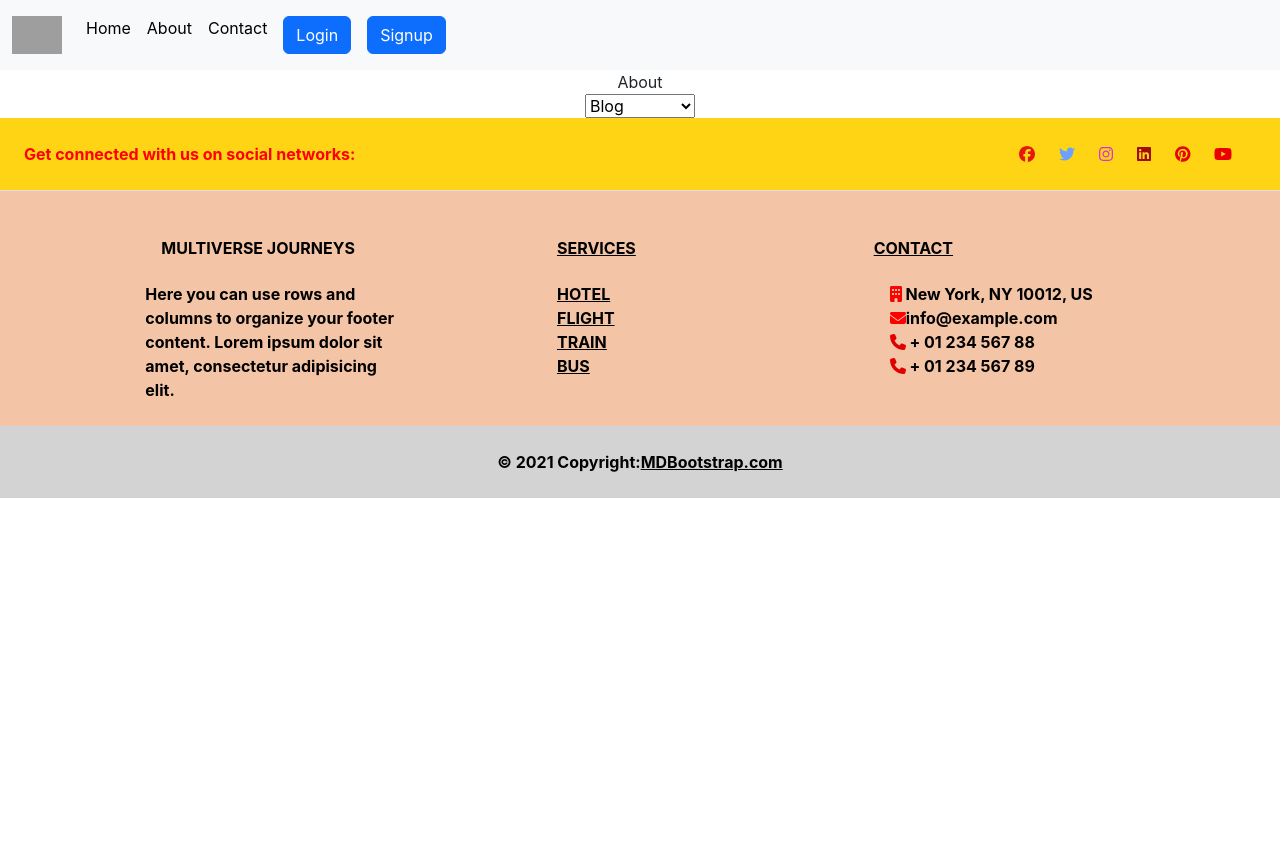
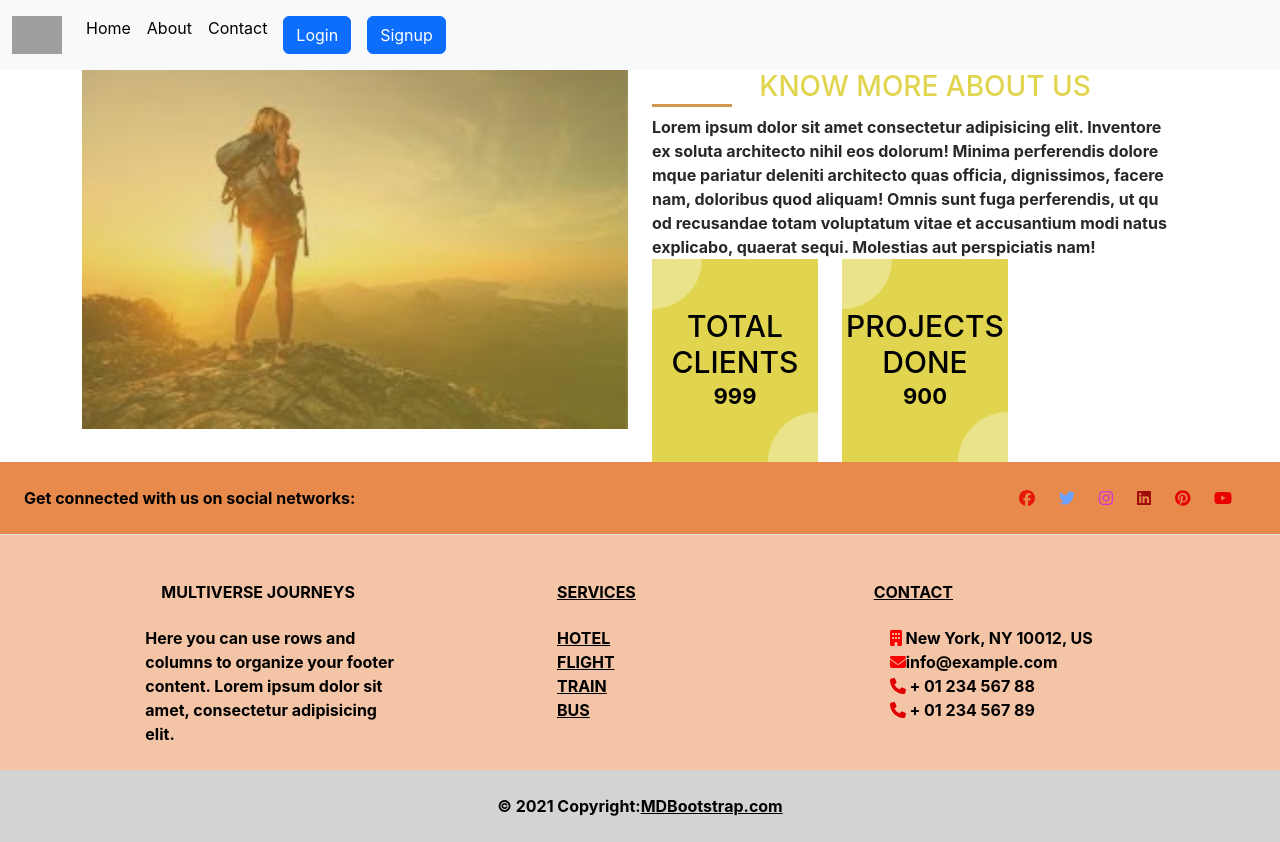
Before and after one commit to Madhabi-2004/Minor-project, a React (Create React App) app: page /about in a window 1280 px wide. Before the commit the page ends 800 px from the top, so only its background shows below. Built offline with nearby package versions, Linux system fonts and the light colour scheme; grey boxes are pictures that could not be loaded.

Commit message:
add about

```diff
--- a/package.json
+++ b/package.json
@@ -15,7 +15,7 @@
     "mdb-react-ui-kit": "^6.3.0",
     "react": "^18.2.0",
     "react-dom": "^18.2.0",
-    "react-router-dom": "^6.15.0",
+    "react-router-dom": "^6.16.0",
     "react-scripts": "5.0.1",
     "web-vitals": "^2.1.4"
   },
--- a/src/App.js
+++ b/src/App.js
@@ -1,4 +1,4 @@
-import logo from "./logo.svg";
+// import logo from "./logo.svg";
 import "./App.css";
 import Header from "./Components/Header/Header";
 // import Footer from "./Components/Footer/foot"
@@ -14,7 +14,7 @@ function App() {
         <Header />
         <Routes>
           <Route  path="/"  element={<Home />} />
-          <Route  path="/about"  element={<About />} />
+          <Route  path="/about"  element={<About/>} />
         </Routes>
         <Footer/>
       </Router>
--- a/src/Components/Footer/Footer.css
+++ b/src/Components/Footer/Footer.css
@@ -10,11 +10,11 @@ section{
     color: rgb(2, 2, 2);
 }
 span{
-    color: rgb(255, 0, 0);
+    color: rgb(0, 0, 0);
 }
 .mb-4{
     text-align: left;
 }
 .bg-col{
-    background-color: rgb(255, 212, 21);
+    background-color: rgb(231, 138, 76);
 }
--- a/src/Components/Header/Header.jsx
+++ b/src/Components/Header/Header.jsx
@@ -3,11 +3,13 @@ import React from "react";
 import CommonSelect from "../CommonSelect/CommonSelect";
 import  { useState } from 'react';
 import "./Header.css"
+import { Link } from 'react-router-dom';
+
 
 export default function Header() {
   const [navLinks] = useState([
-    { text: 'Home', link: '#' },
-    { text: 'About', link: '#' },
+    { text: 'Home', link: '/' },
+    { text: 'About', link: '/about' },
     { text: 'Contact', link: '#' },
   ]);
 
--- /dev/null
+++ b/src/Pages/About/About.css
@@ -0,0 +1,82 @@
+:root{
+    --colorOne:rgb(207, 154, 75);
+    --colorTwo:rgb(225, 213, 79);
+}
+.img-head{
+    position: relative;
+    overflow: hidden;
+
+}
+.img-head img{
+    width: 100%;
+    transition: transform .3s;
+}
+.img-head:hover img{
+
+transform: scale(1.2);
+}
+.img-head::after{
+    content: "";
+    width:100%;
+    height: 100%;
+    background-image: linear-gradient(to right bottom, var(--colorOne), var(--colorTwo));
+    position: absolute;
+    left: 0;
+    top: 0;
+    opacity: .5;
+
+}
+.text-head{
+    font-size: 28px;
+    color: var(--colorTwo);
+}
+.break-small{
+    width: 80px;
+    height: 3px;
+    background-color: var(--colorOne);
+}
+.text-para{
+    font-size: 16px;
+    color:rgb(41, 39, 39);
+    text-align:justify;
+}
+.box{
+    background-color: var(--colorTwo);
+    color:black;
+    text-align: center;
+    padding: 49px 0px;
+    position: relative;
+    overflow: hidden;
+}
+.box i{
+  font-size: 42px;
+}
+.box h4{
+    font-size: 30px;
+    font-weight: 500;
+  }
+.box p{
+    font-size: 22px;
+  }
+.box::after,
+.box::before{
+   content: "";
+   position: absolute;
+   width: 100px;
+   height:100px;
+   background-color: #fff5;
+   border-radius: 50%;
+   transition: transform .3s;
+}
+.box::after{
+    left:-50px;
+    top:-50px;
+}
+.box::before{
+    right:-50px;
+    bottom:-50px;
+}
+.box:hover::after,
+.box:hover:before{
+   transform: scale(1.2);
+}
--- a/src/Pages/About/About.jsx
+++ b/src/Pages/About/About.jsx
@@ -1,23 +1,58 @@
-import React from "react";
-import CommonSelect from "../../Components/CommonSelect/CommonSelect";
+import React from 'react';
+// import './style.css'; // Import your custom CSS file
+import './About.css'; // Import your Bootstrap CSS file
+import picture from '../../asset/download.png'
 
-export default function About() {
+function AboutUs() {
+    return (
+        <div>
+            <section className="about-sec">
+                <div className="container">
+                    <div className="row">
+                        <div className="col-12 col-lg-6 mb-4 mb-lg-0">
+                            <div className="img-head">
+                                <img src={picture} alt="about.img" />
+                            </div>
+                        </div>
+                        <div className="col-12 col-lg-6">
+                            <h2 className="text-head">KNOW MORE ABOUT US</h2>
+                            <div className="break-small mb-2"></div>
+                            <p className="text-para">
+                                Lorem ipsum dolor sit amet consectetur adipisicing elit. Inventore
+                                <br />
+                                ex soluta architecto nihil eos dolorum! Minima perferendis dolore
+                                <br />
+                                mque pariatur deleniti architecto quas officia, dignissimos, facere
+                                <br />
+                                nam, doloribus quod aliquam! Omnis sunt fuga perferendis, ut qu
+                                <br />
+                                od recusandae totam voluptatum vitae et accusantium modi natus
+                                <br />
+                                explicabo, quaerat sequi. Molestias aut perspiciatis nam!
+                            </p>
+                            <div className="row">
+                                <div className="col-12 col-md-4 mb-2 mb-md-0">
+                                    <div className="box">
+                                        <i className="fa fa-users mb-3"></i>
+                                        <h4 className="mb-0">TOTAL<br /> CLIENTS</h4>
+                                        <p className="mb-0">999</p>
+                                    </div>
+                                </div>
 
+                                <div className="col-12 col-md-4 mb-2 mb-md-0">
+                                    <div className="box">
+                                        <i className="fa fa-wrench mb-3"></i>
+                                        <h4 className="mb-0">PROJECTS<br />DONE</h4>
+                                        <p className="mb-0">900</p>
+                                    </div>
+                                </div>
+                            </div>
+                        </div>
+                    </div>
+                </div>
+            </section>
+        </div>
+    );
+}
 
-
-    const dataset =[
-        {
-            name:"Blog"
-        },
-        {
-            name:"Blog details"
-        }
-    ]
-
-  return (
-    <div>
-      About
-      <CommonSelect  dataset={dataset}/>
-    </div>
-  );
-}
+export default AboutUs;
--- a/src/Pages/Home/Home.jsx
+++ b/src/Pages/Home/Home.jsx
@@ -1,6 +1,6 @@
 import React from 'react'
 import "../Home/home.css"
-import CommonSelect from '../../Components/CommonSelect/CommonSelect'
+// import CommonSelect from '../../Components/CommonSelect/CommonSelect'`
 import BannerComponent from '../../Components/BannerComponent/BannerComponent'
 import Brand from '../../Components/Brand/Brand';
 import Card from '../../Components/Card/Card';
```
Also changed, not shown: src/asset/download.png (added), 1 other file (tests, documents, lock files or other folders).
